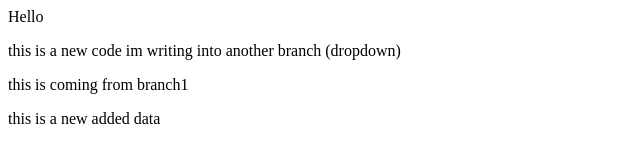
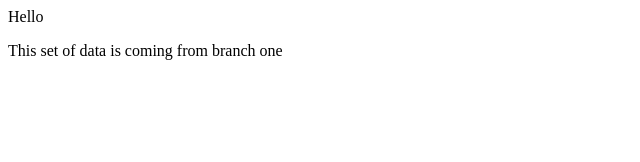
Before and after one commit to AkshajInturi/localRepo2, a plain HTML site: page index.html in a window 1280 px wide. Shown: the whole page, without its empty margins (0-640 px from the left). Drawn offline with Linux system fonts and the light colour scheme.

Commit message:
branch1 data coming in

```diff
--- a/index.html
+++ b/index.html
@@ -1,6 +1,4 @@
 <p>
     Hello
 </p>
-<p>this is a new code im writing into another branch (dropdown)</p>
-<p>this is coming from branch1</p>
-<p>this is a new added data</p>
+<p>This set of data is coming from branch one </p>
```
